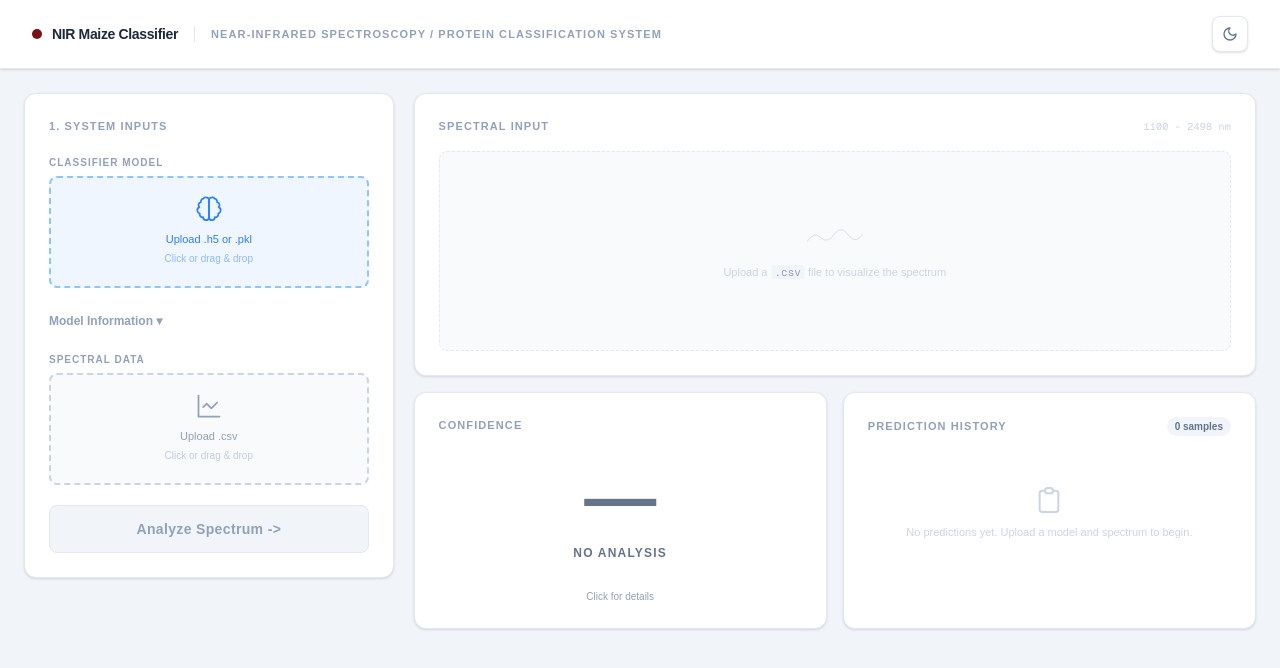
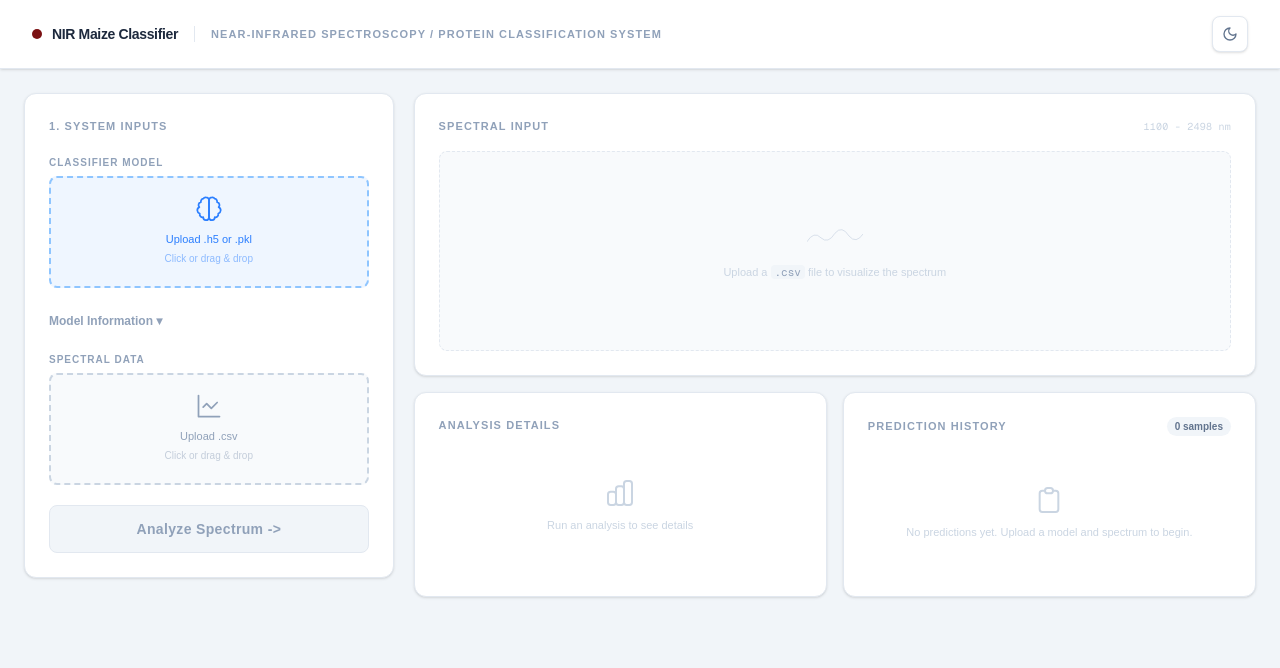
Before and after one commit to kervinsamson/nir-maize-classifier, a Next.js app in the folder app/frontend/: page / in a window 1280 px wide. Shown: the top 668 px of the page. Built offline with nearby package versions, Linux system fonts and the light colour scheme.

Commit message:
feat: implement analysis details card (replaces confidence percentage card)

```diff
--- a/app/frontend/app/components/ConfidenceCard.tsx
+++ b/app/frontend/app/components/ConfidenceCard.tsx
@@ -16,30 +16,67 @@ export function ConfidenceCard({ result }: ConfidenceCardProps) {
 
   return (
     <>
-      <div
-        className="bg-white dark:bg-slate-900 rounded-xl border border-slate-200 dark:border-slate-800 shadow-sm p-6 flex flex-col gap-3 cursor-pointer hover:shadow-md transition-shadow"
-        onClick={() => setShowModal(true)}
-      >
+      <div className="bg-white dark:bg-slate-900 rounded-xl border border-slate-200 dark:border-slate-800 shadow-sm p-6 flex flex-col gap-3">
         <p className="text-[11px] font-bold text-slate-400 dark:text-slate-500 uppercase tracking-widest">
-          CONFIDENCE
+          ANALYSIS DETAILS
         </p>
 
-        <div className="flex flex-col items-center justify-center flex-1 py-4 gap-1">
-          <span
-            className="text-7xl font-black tabular-nums leading-none"
-            style={{ color: result ? (isHighProtein ? '#16a34a' : '#f97316') : '#64748b' }}
-          >
-            {confidence !== undefined ? `${confidence}%` : '—'}
-          </span>
-          <span
-            className="text-xs font-semibold uppercase tracking-widest mt-2"
-            style={{ color: result ? (isHighProtein ? '#16a34a' : '#f97316') : '#64748b' }}
-          >
-            {result ? (isHighProtein ? 'High Protein' : 'Low Protein') : 'No Analysis'}
-          </span>
-        </div>
+        {!result ? (
+          <div className="flex flex-col items-center justify-center gap-2 py-8 text-slate-300 dark:text-slate-600">
+            <svg className="w-8 h-8" fill="none" stroke="currentColor" viewBox="0 0 24 24">
+              <path strokeLinecap="round" strokeLinejoin="round" strokeWidth={1.5} d="M9 19v-6a2 2 0 00-2-2H5a2 2 0 00-2 2v6a2 2 0 002 2h2a2 2 0 002-2zm0 0V9a2 2 0 012-2h2a2 2 0 012 2v10m-6 0a2 2 0 002 2h2a2 2 0 002-2m0 0V5a2 2 0 012-2h2a2 2 0 012 2v14a2 2 0 01-2 2h-2a2 2 0 01-2-2z" />
+            </svg>
+            <p className="text-[11px] text-center">Run an analysis to see details</p>
+          </div>
+        ) : (
+          <div className="flex flex-col gap-3">
+            <div className="flex items-center justify-between py-2 border-b border-slate-100 dark:border-slate-700">
+              <span className="text-xs text-slate-400 dark:text-slate-500 font-medium">Model Type</span>
+              <span className="text-xs font-bold text-slate-700 dark:text-slate-300">{result.modelType}</span>
+            </div>
 
-        <p className="text-[10px] text-slate-400 dark:text-slate-500 text-center">Click for details</p>
+            <div className="flex items-center justify-between py-2 border-b border-slate-100 dark:border-slate-700">
+              <span className="text-xs text-slate-400 dark:text-slate-500 font-medium">Raw Decision Score</span>
+              <span className="text-xs font-bold font-mono text-slate-700 dark:text-slate-300">
+                {result.decisionFunctionScore >= 0 ? '+' : ''}{result.decisionFunctionScore.toFixed(4)}
+              </span>
+            </div>
+
+            <div className="flex flex-col gap-1.5">
+              <div className="flex items-center justify-between">
+                <span className="text-xs text-slate-400 dark:text-slate-500 font-medium">Confidence</span>
+                <span className="text-xs font-bold font-mono" style={{ color: result.isHighProtein ? '#16a34a' : '#f97316' }}>
+                  {result.confidence.toFixed(2)}%
+                </span>
+              </div>
+              <div className="relative w-full h-3 bg-slate-100 dark:bg-slate-700 rounded-full overflow-hidden">
+                <div
+                  className="absolute left-0 top-0 h-full rounded-full transition-all duration-500"
+                  style={{
+                    width: `${result.confidence}%`,
+                    backgroundColor: result.isHighProtein ? '#16a34a' : '#f97316',
+                  }}
+                />
+                <div
+                  className="absolute top-0 h-full w-0.5 bg-white dark:bg-slate-900"
+                  style={{ left: '50%' }}
+                />
+              </div>
+              <div className="flex justify-between">
+                <span className="text-[9px] text-slate-300 dark:text-slate-600">0%</span>
+                <span className="text-[9px] text-slate-400 dark:text-slate-500">◆ 50% threshold</span>
+                <span className="text-[9px] text-slate-300 dark:text-slate-600">100%</span>
+              </div>
+            </div>
+
+            <button
+              onClick={() => setShowModal(true)}
+              className="text-[10px] text-slate-400 dark:text-slate-500 hover:text-slate-600 dark:hover:text-slate-300 transition-colors bg-transparent border-none cursor-pointer p-0 text-center w-full mt-1"
+            >
+              How is confidence computed? →
+            </button>
+          </div>
+        )}
       </div>
 
       {showModal && (
```
